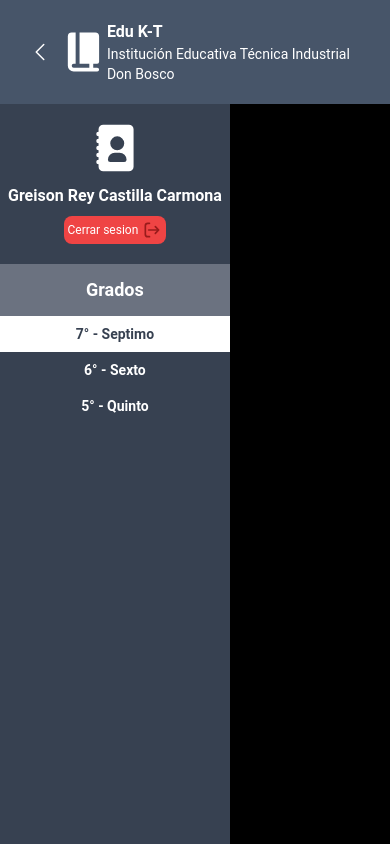
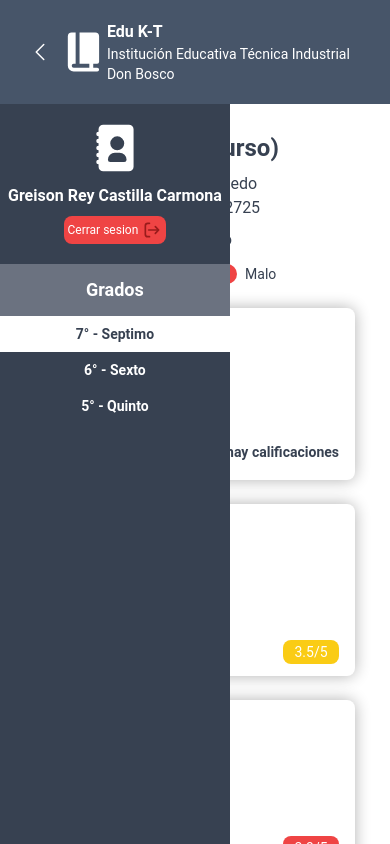
Before and after one commit to GreisonCastilla/Edu-K-T, a Vue app: page / in a window 390 px wide. Both pictures are taken after a click on the button 40 px from the left and 52 px from the top of the page. Shown: the top 844 px of the page. Built offline with nearby package versions, Linux system fonts and the light colour scheme.

Commit message:
fix fix transparent

```diff
--- a/src/components/SideBar.vue
+++ b/src/components/SideBar.vue
@@ -39,8 +39,8 @@
     </div>
 
     <div v-if="showSideBar" class="sidebar transform  -translate-x-full
-     bg-black relative  transition
-     duration-500 ease-in-out  text-black z-20 min-h-full"
+     bg-transparent relative  transition
+     duration-500 ease-in-out z-20"
 
      :class="{'absolute flex translate-x-0 duration-500 ease-in-out z-20 grow md:hidden':showSideBar}"
      @click="showSideBar=!showSideBar"
```
